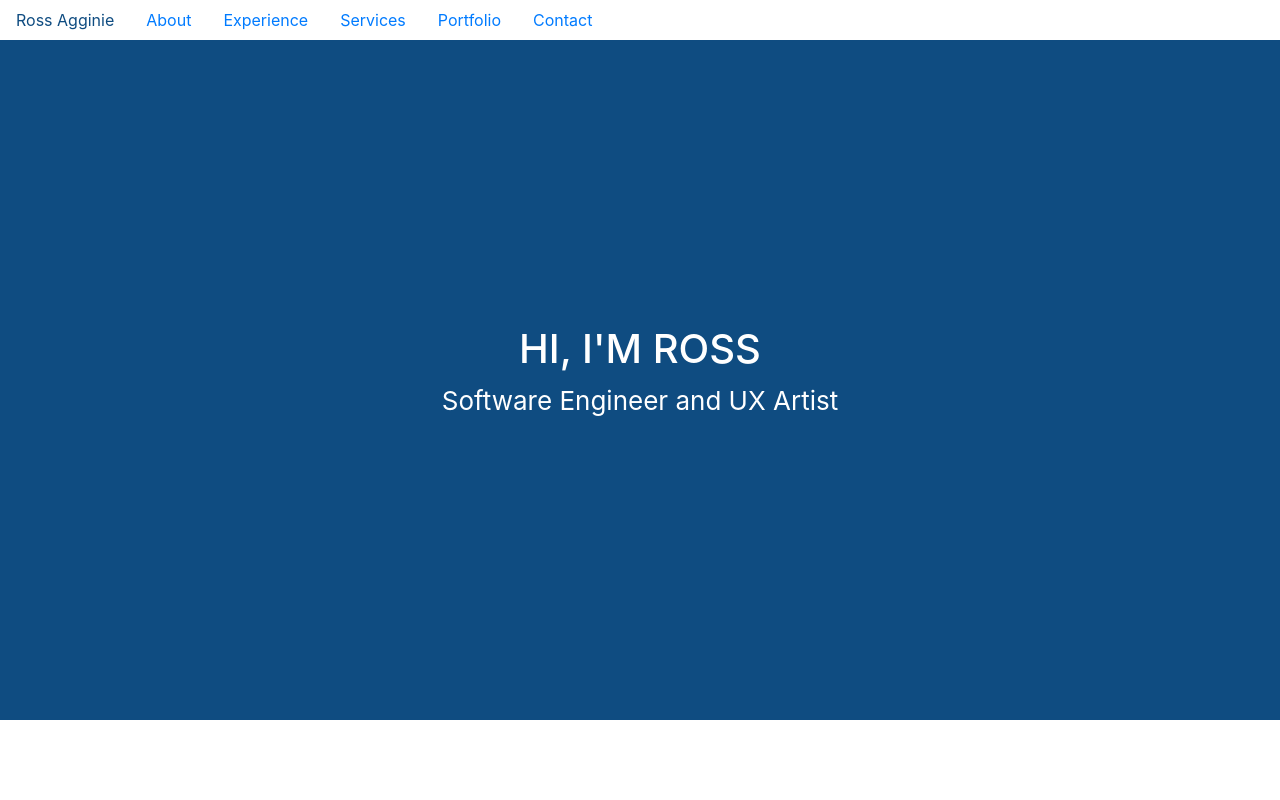
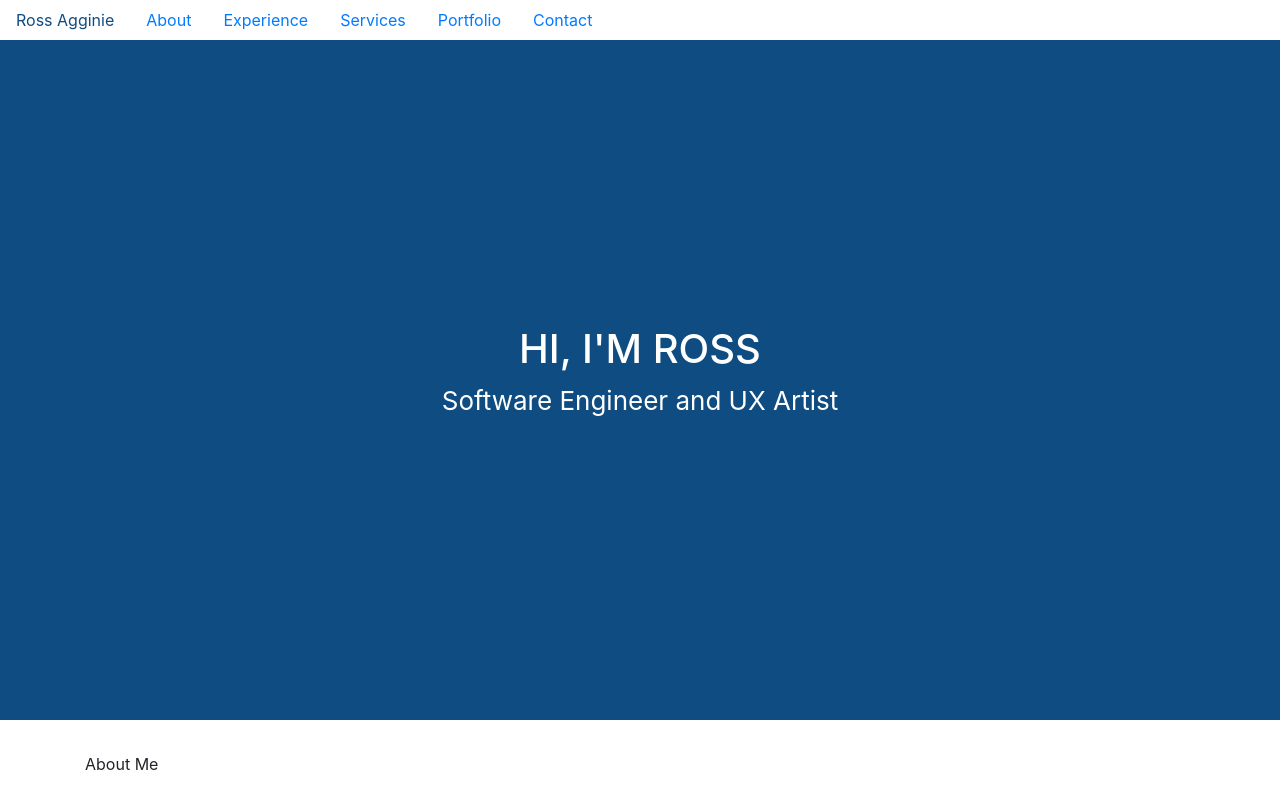
Before and after one commit to rumothy/portfolio_v3, a React (Create React App) app: page / in a window 1280 px wide. Built offline with nearby package versions, Linux system fonts and the light colour scheme.

Commit message:
Add AboutFrame component.

```diff
--- a/src/App.js
+++ b/src/App.js
@@ -1,10 +1,8 @@
 import React from "react";
-import logo from "./logo.svg";
 import "./App.css";
 import MyNav from "./components/MyNav";
 import Jumbotron from "react-bootstrap/Jumbotron";
-import Container from "react-bootstrap/Container";
-
+import AboutFrame from "./components/AboutFrame";
 function App() {
   return (
     <div>
@@ -13,6 +11,7 @@ function App() {
         <h1>HI, I'M ROSS</h1>
         <p>Software Engineer and UX Artist</p>
       </Jumbotron>
+      <AboutFrame />
     </div>
   );
 }
--- /dev/null
+++ b/src/components/AboutFrame/index.js
@@ -0,0 +1,8 @@
+import React from "react";
+import Container from "react-bootstrap/Container";
+
+const AboutFrame = () => {
+  return <Container>About Me</Container>;
+};
+
+export default AboutFrame;
```
